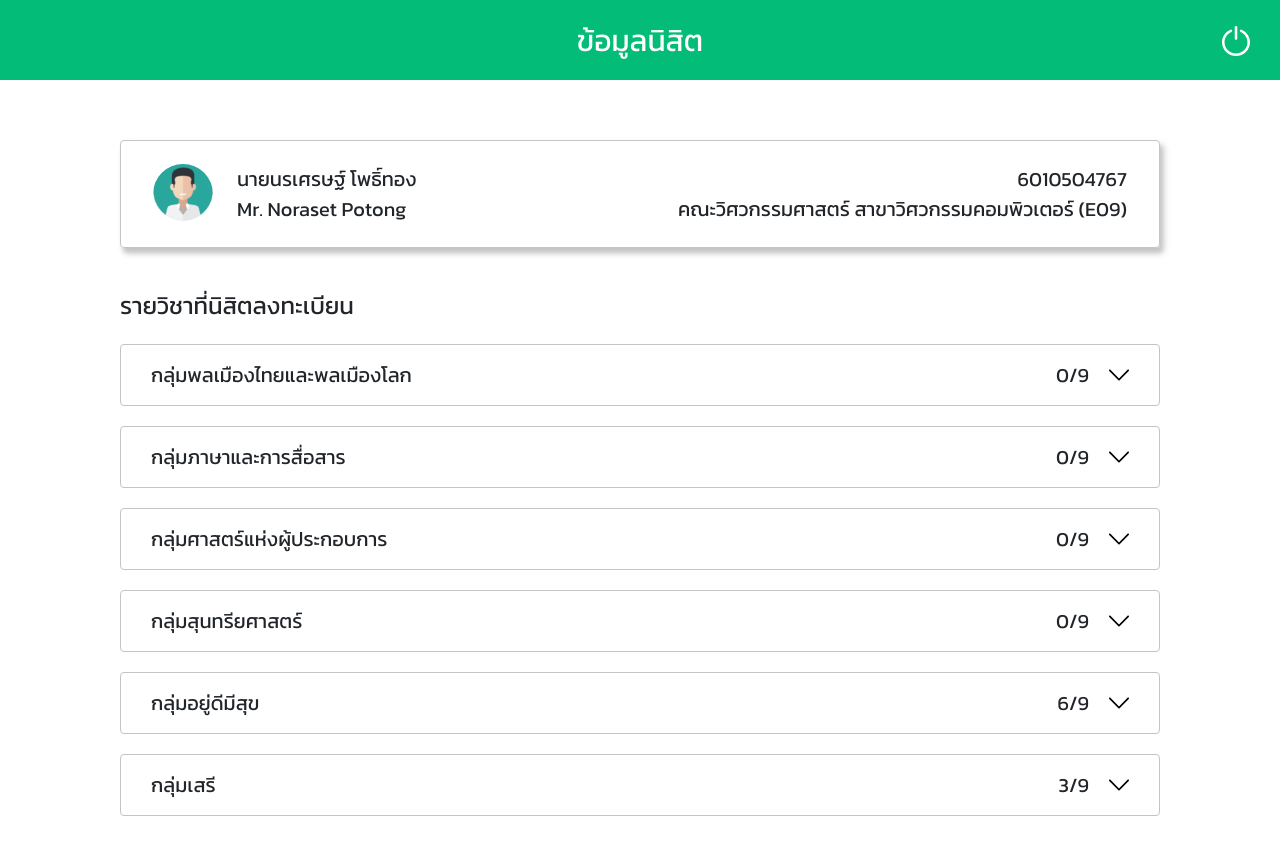
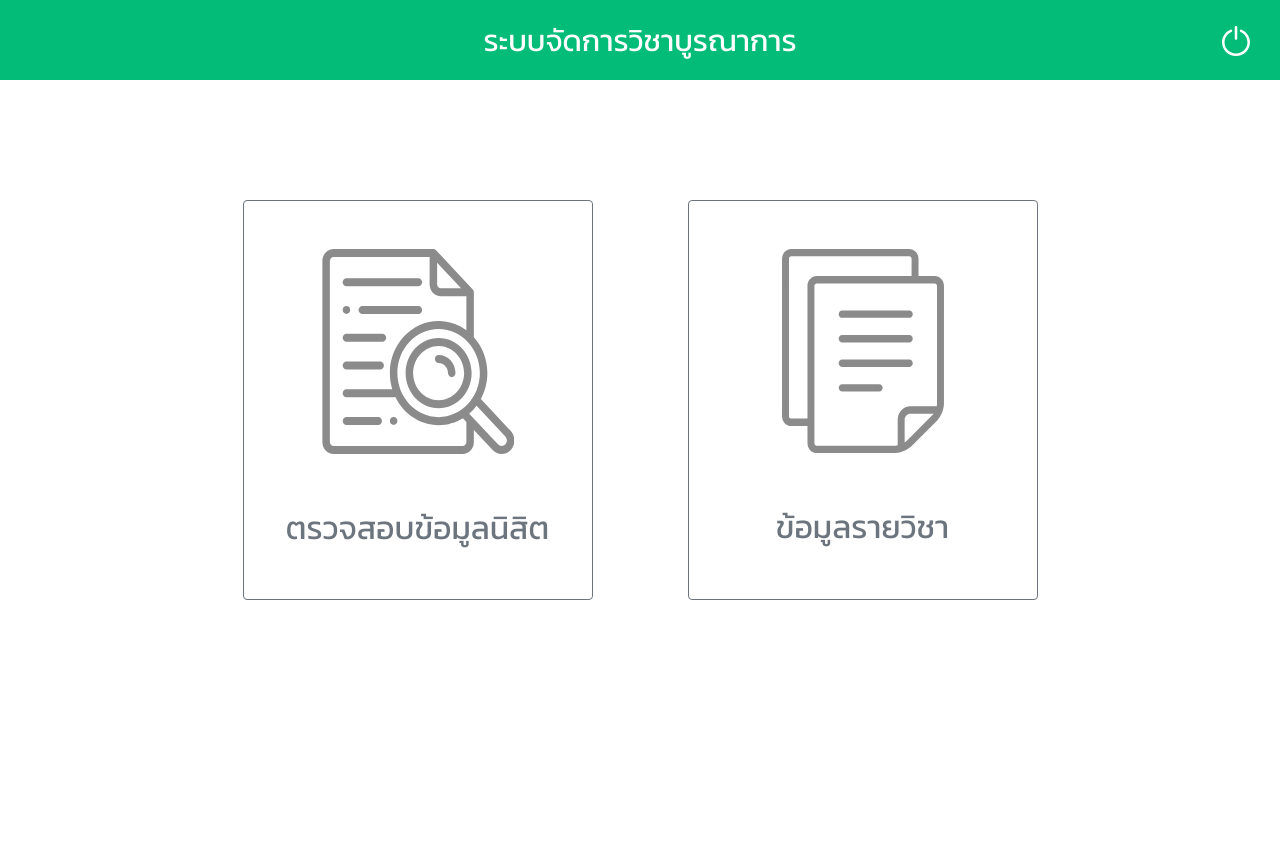
Before and after one commit to aum0056/edicate, a React (Create React App) app: page /custom in a window 1280 px wide. Shown: the top 854 px of the page. After the commit the page ends 800 px from the top, so only its background shows below. Built offline with nearby package versions, Linux system fonts and the light colour scheme.

Commit message:
link Page

```diff
--- a/src/App.js
+++ b/src/App.js
@@ -9,13 +9,13 @@ import DetailPage from './Route/DetailPage'
 const App = () => {
   return (
     <div style={{fontFamily: 'kanit'}}>
-      {/* <Route /> */}
+      <Route />
       {/* <DetailCard /> */}
       {/* <EnrollCard /> */}
       {/* <Login /> */}
       {/* <Custom/> */}
       {/* <EnrollClick /> */}
-      <DetailPage />
+      {/* <DetailPage /> */}
     </div>
   );
 }
--- a/src/Route/Custom/index.jsx
+++ b/src/Route/Custom/index.jsx
@@ -1,31 +1,34 @@
-import React from 'react';
-import { Row, Col } from 'react-bootstrap';
-import Detail from '../../images/detail.svg';
-import eduDetail from '../../images/eduDetail.svg';
-import Exit from '../../images/exit.svg';
-import { Navbar, CustomButton, MidContainer, FontBox, ExitBotton } from "./styled";
+import React from "react";
+import { Row, Col } from "react-bootstrap";
+import Detail from "../../images/detail.svg";
+import eduDetail from "../../images/eduDetail.svg";
+import { CustomButton, MidContainer, FontBox, HoverImg } from "./styled";
+import { useHistory } from "react-router-dom";
+import Navbar from "../../modules/Navbar";
 
 const Custom = () => {
-    return(
+  const history = useHistory();
+  const OnClickDetail = () => {
+    history.push({ pathname: "/Detail" });
+  };
+  return (
     <div>
-        <Navbar className="justify-content-center">
-            <div style={{margin: "auto", color: "white"}}>ระบบจัดการวิชาบูรณาการ</div>
-            <ExitBotton src={Exit} alt='Exit'/>
-        </Navbar>
+      <Navbar NamePage="ระบบจัดการวิชาบูรณาการ" />
       <MidContainer>
         <Row className="justify-content-md-center">
-                <CustomButton variant="outline-secondary">
-                    <img src={Detail} alt='Detail'/>
+          <CustomButton onClick={OnClickDetail} variant="outline-secondary">
+            <img src={Detail} alt="Detail" />
             <FontBox>ตรวจสอบข้อมูลนิสิต</FontBox>
           </CustomButton>
-                <Col md={1}></Col>
+          <Col md={1} />
           <CustomButton variant="outline-secondary">
-                    <img src={eduDetail} alt='eduDetail'/>
+            <HoverImg src={eduDetail} alt="eduDetail" />
             <FontBox>ข้อมูลรายวิชา</FontBox>
           </CustomButton>
         </Row>
       </MidContainer>
     </div>
-)};
+  );
+};
 
 export default Custom;
--- a/src/Route/Custom/styled.ts
+++ b/src/Route/Custom/styled.ts
@@ -1,18 +1,12 @@
 import styled from "styled-components";
-import { Container, Nav, Button } from "react-bootstrap";
-
-export const Navbar = styled(Nav)`
-    font-size: 30px;
-    height: 80px;
-    background-color: #02BC77;
-`;
+import { Container, Button } from "react-bootstrap";
 
 export const MidContainer = styled(Container)`
   position: absolute;
   top: 50%;
   left: 50%;
   margin-right: -50%;
-    transform: translate(-50%, -50%)
+  transform: translate(-50%, -50%);
 `;
 
 export const CustomButton = styled(Button)`
@@ -20,14 +14,13 @@ export const CustomButton = styled(Button)`
   height: 400px;
 `;
 
-export const ExitBotton = styled.img`
-    position: absolute;
-    right: 30px;
-    top: 26px;
-    cursor: pointer;
-`;
-
 export const FontBox = styled.div`
   font-size: 32px;
   margin-top: 50px;
 `;
+
+export const HoverImg = styled.img`
+  .svg:hover {
+    fill: red;
+  }
+`;
--- a/src/Route/DetailPage/index.jsx
+++ b/src/Route/DetailPage/index.jsx
@@ -2,18 +2,14 @@ import React from "react";
 import DetailCard from "../../modules/DetailCard";
 import EnrollCard from "../../modules/EnrollCard";
 import { TextBox, ContainerCustom } from "./styled";
-import Exit from "../../images/exit.svg";
-import { Navbar, ExitBotton } from "../Custom/styled";
 import testdata from "../../testdata.json";
+import Navbar from '../../modules/Navbar'
 
 const DetailPage = () => {
   const testStudentDetail = testdata.DataDetail;
   return (
     <div>
-      <Navbar className="justify-content-center">
-        <div style={{ margin: "auto", color: "white" }}>ข้อมูลนิสิต</div>
-        <ExitBotton src={Exit} alt="Exit" />
-      </Navbar>
+      <Navbar NamePage="ข้อมูลนิสิต" />
       <ContainerCustom>
         {testStudentDetail.map((detail) => (
           <DetailCard
@@ -34,7 +30,7 @@ const DetailPage = () => {
         <EnrollCard NameGroup="สุนทรียศาสตร์" />
         <EnrollCard NameGroup="อยู่ดีมีสุข" />
         <EnrollCard NameGroup="เสรี" />
-        <div style={{marginBottom: "60px"}}></div>
+        <div style={{ marginBottom: "60px" }}></div>
       </ContainerCustom>
     </div>
   );
--- a/src/Route/Login/index.jsx
+++ b/src/Route/Login/index.jsx
@@ -11,10 +11,10 @@ import logo from "../../images/logoEdicate.svg";
 import { useHistory } from "react-router-dom";
 
 const Login = () => {
-  //   const history = useHistory();
-  //   const OnClickTest = () => {
-  //     history.push({ pathname: "/activity" });
-  //   };
+  const history = useHistory();
+  const OnClickCustom = () => {
+    history.push({ pathname: "/custom" });
+  };
   return (
     <ContainerCustom>
       <LogoBox src={logo} alt="logo" />
@@ -22,7 +22,7 @@ const Login = () => {
         <FormCustom type="text" placeholder="รหัสบัญชี" />
         <FormCustom type="password" placeholder="รหัสผ่าน" />
       </FormGroup>
-      <div style={{textAlign: "center"}}>
+      <div onClick={OnClickCustom} style={{ textAlign: "center" }}>
         <ButtonCustom variant="success">เข้าสู่ระบบ</ButtonCustom>
       </div>
       <FontCustom>ลืมรหัสผ่าน ?</FontCustom>
--- a/src/Route/index.jsx
+++ b/src/Route/index.jsx
@@ -1,12 +1,16 @@
 import React from "react";
 import { Route, BrowserRouter as Router } from "react-router-dom";
 import Login from './Login'
+import Custom from './Custom'
+import DetailPage from './DetailPage'
 
 const Routes = () => {
     return (
       <Router>
           <Route exact path="/" component={Login} />
           <Route path="/login" component={Login} />
+          <Route path="/custom" component={Custom} />
+          <Route path="/Detail" component={DetailPage} />
       </Router>
     );
   };
--- /dev/null
+++ b/src/modules/Navbar/index.jsx
@@ -0,0 +1,19 @@
+import React from "react";
+import Exit from "../../images/exit.svg";
+import { NavCustom, ExitBotton } from "./styled";
+import { useHistory } from "react-router-dom";
+
+const Navbar = ({ NamePage }) => {
+  const history = useHistory();
+  const OnClickLogin = () => {
+    history.push({ pathname: "/" });
+  };
+  return (
+    <NavCustom sticky="top" className="justify-content-center">
+      <div style={{ margin: "auto", color: "white" }}>{NamePage}</div>
+      <ExitBotton onClick={OnClickLogin} src={Exit} alt="Exit" />
+    </NavCustom>
+  );
+};
+
+export default Navbar;
--- /dev/null
+++ b/src/modules/Navbar/styled.ts
@@ -0,0 +1,15 @@
+import styled from 'styled-components'
+import { Navbar } from "react-bootstrap";
+
+export const NavCustom = styled(Navbar)`
+    font-size: 30px;
+    height: 80px;
+    background-color: #02BC77;
+`;
+
+export const ExitBotton = styled.img`
+    position: absolute;
+    right: 30px;
+    top: 26px;
+    cursor: pointer;
+`;
```
Lines whose indentation alone changed are shown as unchanged.
